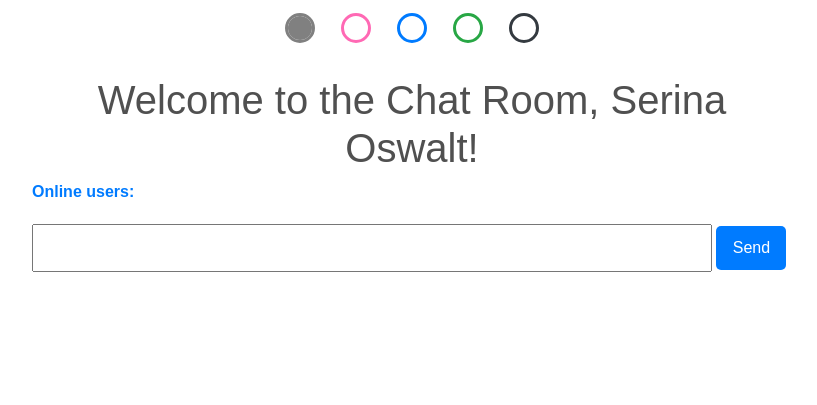
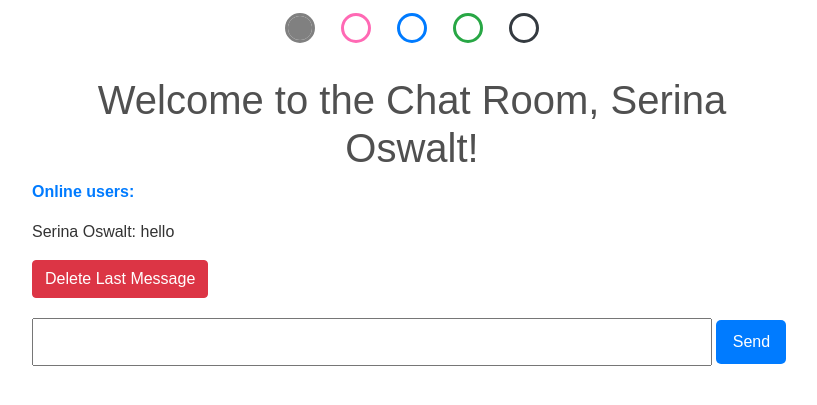
Before and after one commit to Mkidwai1/ITSC-3155-Semester-long-project, a Flask app: page /chat in a window 1280 px wide. Shown: the part 68-473 px from the top of the page, without its empty margins (228-1045 px from the left). Run offline with Flask 3, Linux system fonts and the light colour scheme; a user stored in the database is signed in; some libraries are stand-ins or nearby versions.

Commit message:
added delete last chat button

```diff
--- a/app.py
+++ b/app.py
@@ -75,6 +75,17 @@ class UserItem(db.Model):
     unlocked = db.Column(db.Boolean, default=False)
 
     item = db.relationship('Item', backref='user_items', lazy=True)
+
+class ChatMessage(db.Model):
+    id = db.Column(db.Integer, primary_key=True)
+    message = db.Column(db.String(500))
+    timestamp = db.Column(db.DateTime, default=datetime.utcnow)
+    sender_id = db.Column(db.Integer, db.ForeignKey('user.id'))  # ForeignKey to the User model
+
+    sender = db.relationship('User', backref='messages')  # Define the relationship
+
+    def __repr__(self):
+        return f'<ChatMessage {self.message}>'
 
 class Todo(db.Model):
     assignmentID = db.Column(db.Integer, primary_key=True)
@@ -156,6 +167,7 @@ def login():
         # Logic to authenticate the user
         user = User.query.filter_by(email=request.form.get('email')).first()
         if user and user.check_password(request.form.get('password')):
+            session['user_id'] = user.id
             session['email'] = user.email
             session['user_name'] = user.name
             session['user_avatar'] = user.avatar if user.avatar else 'pixelBoy.png' # Assuming user.avatar stores the filename
@@ -165,6 +177,7 @@ def login():
         else:
             flash('Invalid Email or Password. Please try again.')
     return render_template('login.html')
+
 @app.route('/settings', methods=['GET', 'POST'])
 def settings():
     if 'email' in session:
@@ -503,13 +516,16 @@ def dashboard():
         flash('Please log in to access the dashboard.')
         return redirect(url_for('login'))
 
-    user = User.query.filter_by(email=session['email']).first()
-    assignments = Todo.query.all()
+    user_id = session.get('user_id')
+    user = User.query.get(user_id)
     if not user:
         flash('User not found.')
         return redirect(url_for('login'))
 
-    return render_template('dashboard.html', user=user, tasks = assignments)
+    # Fetch the last 10 messages
+    messages = ChatMessage.query.order_by(ChatMessage.timestamp.desc()).limit(10).all()
+    return render_template('dashboard.html', user=user, messages=messages)
+
 
 @app.route('/logout')
 def logout():
@@ -570,22 +586,48 @@ def handle_disconnect():
     online_users.remove(request.sid)
     emit('user_count', {'count': len(online_users)}, broadcast=True)
 
+
+
 @app.route('/chat')
 def chat():
     if 'email' not in session:
         flash('Please log in to access the chat.')
         return redirect(url_for('login'))
 
-    user = User.query.filter_by(email=session['email']).first()
-    if not user:
-        flash('User not found.')
-        return redirect(url_for('login'))
+    user_id = session.get('user_id')
+    user = User.query.get(user_id)
+    messages = ChatMessage.query.order_by(ChatMessage.timestamp.desc()).limit(50).all()  # Get last 50 messages
+    return render_template('chat.html', user=user, messages=messages)
 
-    return render_template('chat.html', user=user)
 
 @socketio.on('message')
 def handle_message(msg):
+    # Assuming the session has the user's id
+    if 'user_id' in session:
+        user_id = session['user_id']
+        new_message = ChatMessage(sender_id=user_id, message=msg)
+        db.session.add(new_message)
+        db.session.commit()
     send(msg, broadcast=True)
+
+@socketio.on('delete_last_message')
+def handle_delete_last_message():
+    if 'user_id' in session:
+        # Query the latest message by this user
+        last_message = ChatMessage.query.filter_by(sender_id=session['user_id']).order_by(ChatMessage.timestamp.desc()).first()
+        if last_message:
+            db.session.delete(last_message)
+            db.session.commit()
+            emit('message_deleted', {'message_id': last_message.id}, broadcast=True)
+            print(f"Deleted last message with ID: {last_message.id}")
+        else:
+            emit('error', {'message': 'No messages found to delete'})
+            print("No messages found to delete")
+    else:
+        emit('error', {'message': 'User not authenticated'})
+        print("User not authenticated")
+
+
 @app.route('/unlock-color-picker', methods=['POST'])
 def unlock_color_picker():
     if 'email' not in session:
--- a/static/js/script.js
+++ b/static/js/script.js
@@ -241,3 +241,19 @@ document.querySelectorAll('input[name="theme"]').forEach(input => {
         }
     });
 });
+
+
+function deleteMessage(messageId) {
+    console.log("Emitting delete for message ID:", messageId);  // Debug log
+    if (messageId) {
+        socket.emit('delete_message', { message_id: messageId });
+    } else {
+        console.error("Attempted to delete a message without a valid ID");
+    }
+}
+
+document.getElementById('delete-last-msg').addEventListener('click', function() {
+    socket.emit('delete_last_message');
+    console.log('Request to delete last message sent');
+    window.location.reload();
+});
--- a/templates/chat.html
+++ b/templates/chat.html
@@ -1,5 +1,6 @@
 <!DOCTYPE html>
 <html lang="en">
+
 <head>
     <meta charset="UTF-8">
     <meta name="viewport" content="width=device-width, initial-scale=1.0">
@@ -44,6 +45,7 @@
 {% else %}
 <p class="locked-feature-notice">Visit the Shop to Unlock Themes</p>
 {% endif %}
+
 <body>
 
     <div id="navbar" class="sidenav" onmouseover="openNav()" onmouseout="closeNav()">
@@ -64,7 +66,14 @@
     <div class="chat-container">
         <h1 class="chat-title">Welcome to the Chat Room, {{ user.name }}!</h1>
         <p class="user-count">Online users: <span id="user-count"></span></p>
-        <ul class="message-list" id="messages"></ul>
+        <ul class="message-list" id="messages">
+            {% for message in messages %}
+            <li>{{ message.message }}
+            </li>
+            {% endfor %}
+        </ul>
+        <button id="delete-last-msg" class="btn btn-danger">Delete Last Message</button>
+
         <form class="message-form" id="message-form">
             <input type="text" class="message-input" id="message-input">
             <button type="submit" class="send-btn" id="send-btn">Send</button>
@@ -74,22 +83,25 @@
     <script src="https://cdnjs.cloudflare.com/ajax/libs/socket.io/4.1.3/socket.io.js"></script>
     <script>
         var socket = io.connect('http://' + document.domain + ':' + location.port);
-        socket.on('user_count', function(data) {
+        socket.on('user_count', function (data) {
             document.getElementById("user-count").textContent = data.count;
         });
-        socket.on('message', function(msg) {
+        socket.on('message', function (msg) {
             var node = document.createElement("LI");
             var textnode = document.createTextNode(msg);
             node.appendChild(textnode);
             document.getElementById("messages").appendChild(node);
         });
-        document.getElementById("message-form").onsubmit = function(event) {
+        document.getElementById("message-form").onsubmit = function (event) {
             event.preventDefault();
             var messageInput = document.getElementById("message-input");
             socket.send("{{ user.name }}: " + messageInput.value);
             messageInput.value = '';
         };
+
+
     </script>
     <script src="{{ url_for('static', filename='js/script.js') }}"></script>
 </body>
+
 </html>
--- a/templates/settings.html
+++ b/templates/settings.html
@@ -49,6 +49,7 @@
     <a href="{{ url_for('canvas_calendar') }}">Calendar</a>
     <a href="{{ url_for('todo') }}">Todo</a>
     <a href="{{ url_for('shop') }}">Shop</a>
+    <a href="{{ url_for('chat') }}">Chat</a>
     <a href="{{ url_for('settings') }}">Settings</a>
     {% if 'email' not in session %}
         <a href="{{ url_for('register') }}">Register</a>
```
Also changed, not shown: templates/dashboard.html (+4 -3 lines), instance/database.db. Lines whose indentation alone changed are shown as unchanged.
